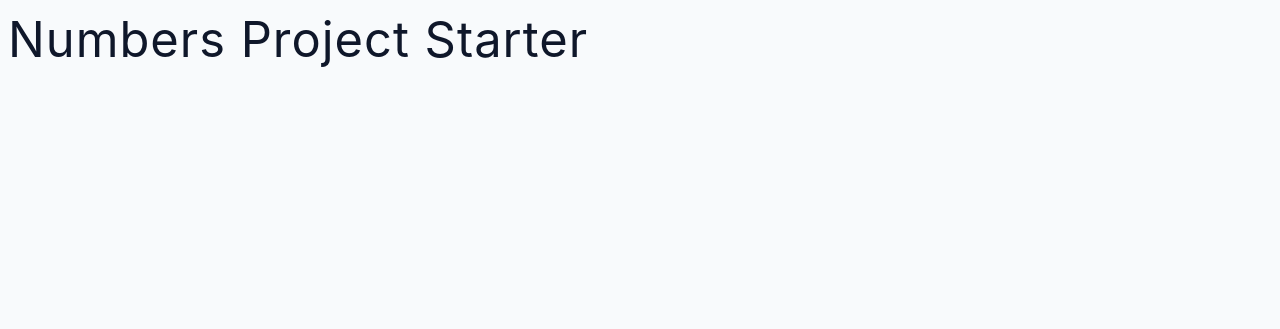
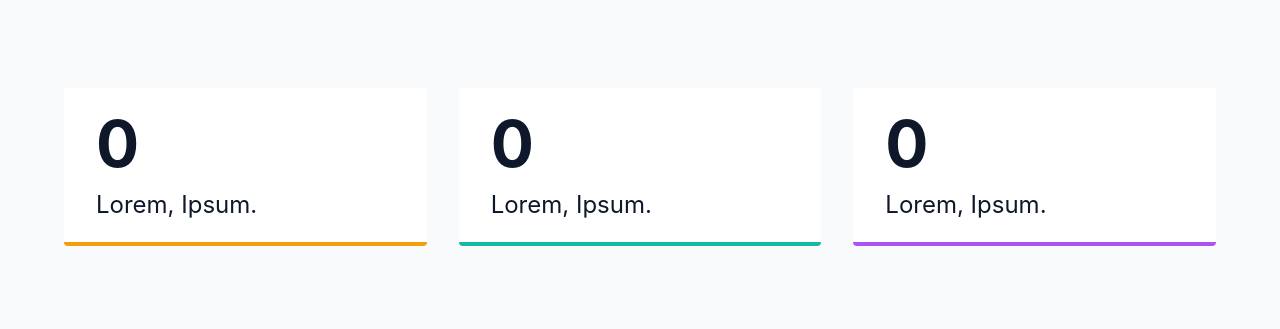
Before and after one commit to Plehlowla/NumbersCountUp, a plain HTML site: page index.html in a window 1280 px wide. Drawn offline with Linux system fonts and the light colour scheme.

Commit message:
html setup

```diff
--- a/index.html
+++ b/index.html
@@ -8,7 +8,30 @@
     <link rel="stylesheet" href="./styles.css" />
   </head>
   <body>
-    <h1>numbers project starter</h1>
+
+    <section>
+      <!-- Single Number -->
+      <article>
+        <span class="number" data-value="'500">0</span>
+        <p>Lorem, ipsum.</p>
+      </article>
+      <!-- End of Single Number -->
+      <!-- Single Number -->
+      <article>
+        <span class="number" data-value="'14772">0</span>
+        <p>Lorem, ipsum.</p>
+      </article>
+      <!-- End of Single Number -->
+      <!-- Single Number -->
+      <article>
+        <span class="number" data-value="'422">0</span>
+        <p>Lorem, ipsum.</p>
+      </article>
+      <!-- End of Single Number -->
+    </section>
+
+
+
     <script src="./app.js"></script>
   </body>
 </html>
```
